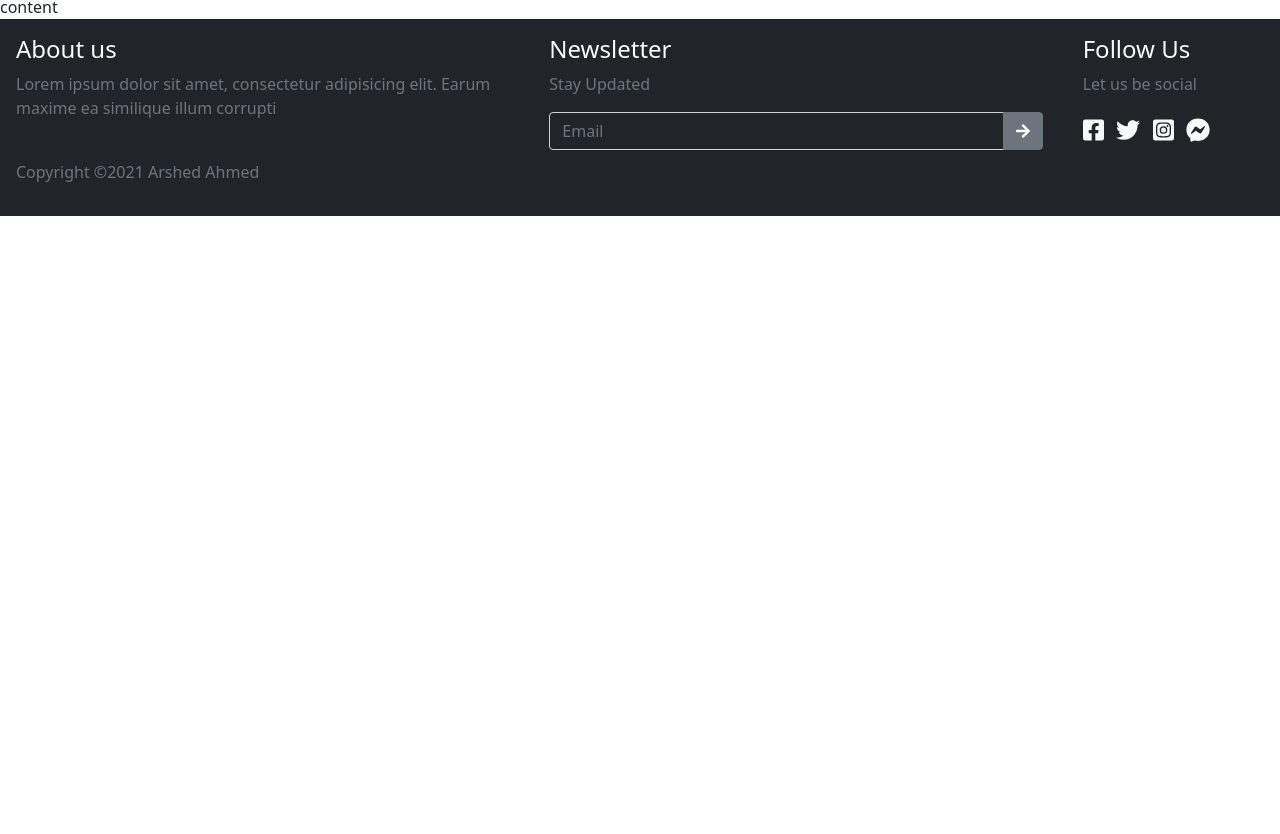
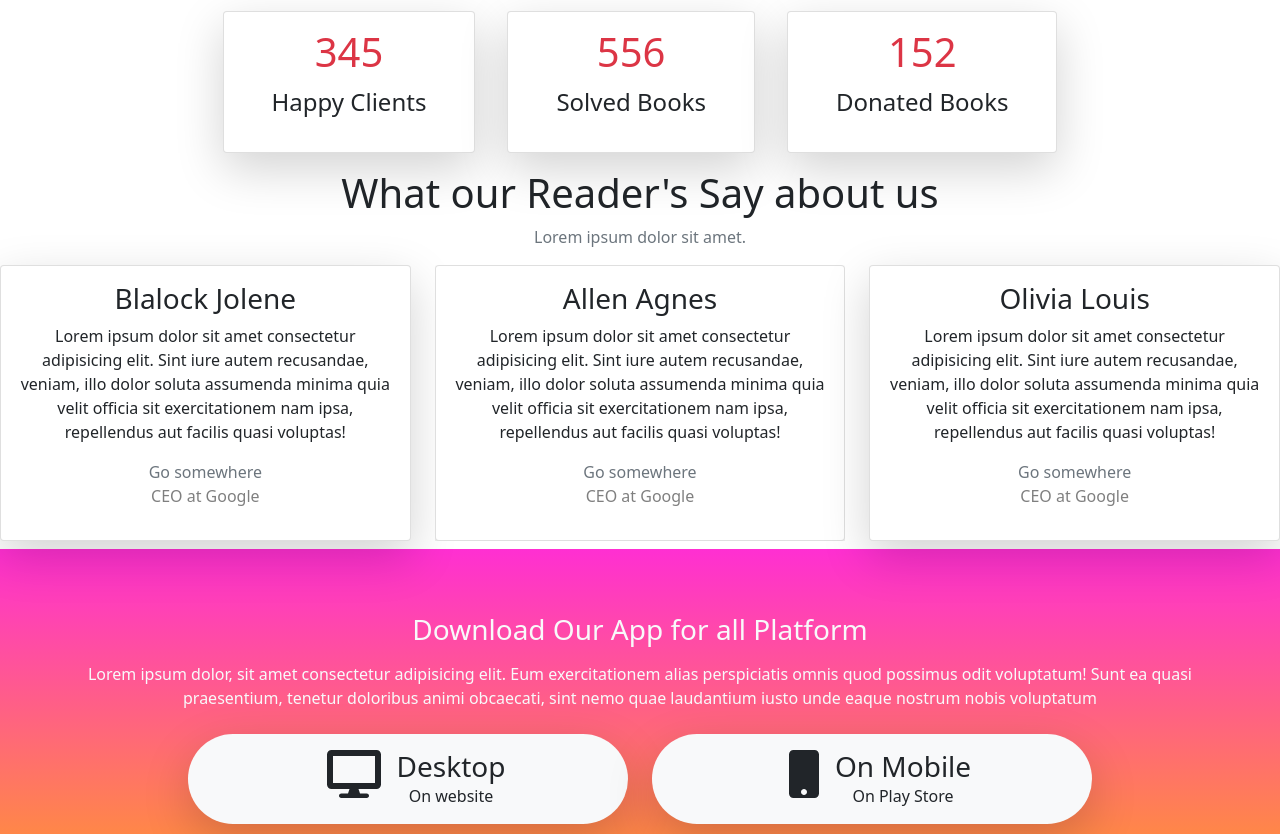
Before and after one commit to arshedgithub/Book-Store-with-react, a React (Create React App) app: page /#/home in a window 1280 px wide. Shown: the part 626-1460 px from the top of the page. Before the commit the page ends 842 px from the top, so only its background shows below. Built offline with nearby package versions, Linux system fonts and the light colour scheme.

Commit message:
add readers

```diff
--- /dev/null
+++ b/src/components/cards.jsx
@@ -0,0 +1,106 @@
+import React from "react";
+
+const Cards = () => {
+  return (
+    <section className="section-4">
+      <div className="container text-center">
+        <h1 className="text-dark">What our Reader's Say about us</h1>
+        <p className="text-secondary">Lorem ipsum dolor sit amet.</p>
+      </div>
+      <div className="team row">
+        <div className="col-md-4 col-12 text-center">
+          <div className="card mr-2 d-inline-block shadow-lg">
+            <div className="card-img-top">
+              {/* <img src="../assets/UI-face-3.jpg" className="img-fluid border-radius p-4" alt=""> */}
+            </div>
+            <div className="card-body">
+              <h3 className="card-title">Blalock Jolene</h3>
+              <p className="card-text">
+                Lorem ipsum dolor sit amet consectetur adipisicing elit. Sint
+                iure autem recusandae, veniam, illo dolor soluta assumenda
+                minima quia velit officia sit exercitationem nam ipsa,
+                repellendus aut facilis quasi voluptas!
+              </p>
+              <a href="#" className="text-secondary text-decoration-none">
+                Go somewhere
+              </a>
+              <p className="text-black-50">CEO at Google</p>
+            </div>
+          </div>
+        </div>
+        <div className="col-md-4 col-12">
+          <div
+            id="carouselExampleControls"
+            className="carousel slide "
+            data-ride="carousel"
+          >
+            <div className="carousel-inner text-center">
+              <div className="carousel-item active">
+                <div className="card mr-2 d-inline-block shadow">
+                  <div className="card-img-top">
+                    {/* <img src="../assets/UI-face-1.jpg" className="img-fluid rounded-circle w-50 p-4" alt=""> */}
+                  </div>
+                  <div className="card-body">
+                    <h3 className="card-title">Allen Agnes</h3>
+                    <p className="card-text">
+                      Lorem ipsum dolor sit amet consectetur adipisicing elit.
+                      Sint iure autem recusandae, veniam, illo dolor soluta
+                      assumenda minima quia velit officia sit exercitationem nam
+                      ipsa, repellendus aut facilis quasi voluptas!
+                    </p>
+                    <a href="#" className="text-secondary text-decoration-none">
+                      Go somewhere
+                    </a>
+                    <p className="text-black-50">CEO at Google</p>
+                  </div>
+                </div>
+              </div>
+              <div className="carousel-item">
+                <div className="card  d-inline-block mr-2 shadow">
+                  <div className="card-img-top">
+                    {/* <img src="../assets/UI-face-2.jpg" className="img-fluid rounded-circle w-50 p-4" alt=""> */}
+                  </div>
+                  <div className="card-body">
+                    <h3 className="card-title">Amiel Barbara</h3>
+                    <p className="card-text">
+                      Lorem ipsum dolor sit amet consectetur adipisicing elit.
+                      Sint iure autem recusandae, veniam, illo dolor soluta
+                      assumenda minima quia velit officia sit exercitationem nam
+                      ipsa, repellendus aut facilis quasi voluptas!
+                    </p>
+                    <a href="#" className="text-secondary text-decoration-none">
+                      Go somewhere
+                    </a>
+                    <p className="text-black-50">CEO at Google</p>
+                  </div>
+                </div>
+              </div>
+            </div>
+          </div>
+        </div>
+        <div className="col-md-4 col-12 text-center">
+          <div className="card mr-2 d-inline-block shadow-lg">
+            <div className="card-img-top">
+              {/* <img src="../assets/UI-face-4.jpg" className="img-fluid border-radius p-4" alt=""> */}
+            </div>
+            <div className="card-body">
+              <h3 className="card-title">Olivia Louis</h3>
+              <p className="card-text">
+                Lorem ipsum dolor sit amet consectetur adipisicing elit. Sint
+                iure autem recusandae, veniam, illo dolor soluta assumenda
+                minima quia velit officia sit exercitationem nam ipsa,
+                repellendus aut facilis quasi voluptas!
+              </p>
+              <a href="#" className="text-secondary text-decoration-none">
+                Go somewhere
+              </a>
+              <p className="text-black-50">CEO at Google</p>
+            </div>
+          </div>
+        </div>
+      </div>
+    </section>
+  );
+};
+
+export default Cards;
--- a/src/components/pages/home.css
+++ b/src/components/pages/home.css
@@ -1,8 +1,8 @@
 :root {
   --bggradient: linear-gradient(
     to bottom,
-    rgb(250, 30, 202),
-    rgb(252, 152, 59)
+    rgb(255, 47, 210),
+    rgb(255, 149, 50)
   );
 }
 
@@ -32,8 +32,20 @@
   color: black;
 }
 
+div > .section-3 {
+  background: var(--bggradient);
+}
+
+.section-3 > .platform {
+  margin: 0 10vw 0 10vw;
+}
+
 @media only screen and (max-width: 550px) {
   .col > .headerText {
     font-size: 3vh !important;
   }
+
+  .section-3 > .platform {
+    margin: 0;
+  }
 }
--- a/src/components/pages/home.jsx
+++ b/src/components/pages/home.jsx
@@ -1,12 +1,73 @@
 import React from "react";
 import Header from "../header";
 import "./home.css";
+import { faDesktop, faMobile } from "@fortawesome/free-solid-svg-icons";
+import { FontAwesomeIcon } from "@fortawesome/react-fontawesome";
+import Cards from "./../cards";
 
 const Home = () => {
   return (
     <div>
       <Header />
-      <div className="content">content</div>
+      <div className="content">
+        <div className="container-fluid text-center">
+          <div className="numbers d-flex flex-md-row flex-wrap justify-content-center">
+            <div className="card rounded shadow-lg px-5 py-3 m-3">
+              <h1 className="text-danger">345</h1>
+              <p className="fs-4">Happy Clients</p>
+            </div>
+            <div className="card rounded shadow-lg px-5 py-3 m-3">
+              <h1 className="text-danger">556</h1>
+              <p className="fs-4">Solved Books</p>
+            </div>
+            <div className="card rounded shadow-lg px-5 py-3 m-3">
+              <h1 className="text-danger">152</h1>
+              <p className="fs-4">Donated Books</p>
+            </div>
+          </div>
+        </div>
+      </div>
+
+      <Cards />
+
+      <div className="section-3 container-fluid p-5 text-center text-light my-2">
+        <div className="row">
+          <div className="col-md-12 col-sm-12">
+            <h3 className="my-3">Download Our App for all Platform</h3>
+            <p>
+              Lorem ipsum dolor, sit amet consectetur adipisicing elit. Eum
+              exercitationem alias perspiciatis omnis quod possimus odit
+              voluptatum! Sunt ea quasi praesentium, tenetur doloribus animi
+              obcaecati, sint nemo quae laudantium iusto unde eaque nostrum
+              nobis voluptatum
+            </p>
+          </div>
+        </div>
+        <div className="platform row">
+          <div className="col-md-6 col-sm-12 text-right my-2">
+            <div className="desktop shadow-lg rounded-pill bg-light">
+              <div className="d-flex flex-row justify-content-center text-dark py-3">
+                <FontAwesomeIcon icon={faDesktop} size="3x" className="mx-3" />
+                <div className="text text-left">
+                  <h3 className="m-0">Desktop</h3>
+                  <p className="p-0 m-0">On website</p>
+                </div>
+              </div>
+            </div>
+          </div>
+          <div className="col-md-6 col-sm-12 text-left my-2">
+            <div className="desktop shadow-lg rounded-pill bg-light">
+              <div className="d-flex flex-row justify-content-center text-dark py-3">
+                <FontAwesomeIcon icon={faMobile} size="3x" className="mx-3" />
+                <div className="text text-left">
+                  <h3 className="m-0">On Mobile</h3>
+                  <p className="p-0 m-0">On Play Store</p>
+                </div>
+              </div>
+            </div>
+          </div>
+        </div>
+      </div>
     </div>
   );
 };
--- a/src/components/pages/notFound.jsx
+++ b/src/components/pages/notFound.jsx
@@ -1,5 +1,6 @@
 import React from "react";
 import NavBar from "./../navbar";
+import { Link } from "react-router-dom";
 
 const NotFound = () => {
   return (
@@ -7,8 +8,11 @@ const NotFound = () => {
       <div className="bg-dark">
         <NavBar />
       </div>
-      <div className="content m-5">
-        <h1>Page Not Found</h1>
+      <div className="content m-5 text-center">
+        <p className="fs-5">The page you are looking for is unavailable</p>
+        <Link to="/home">
+          <button className="btn btn-secondary">Go to Home</button>
+        </Link>
       </div>
     </React.Fragment>
   );
```
